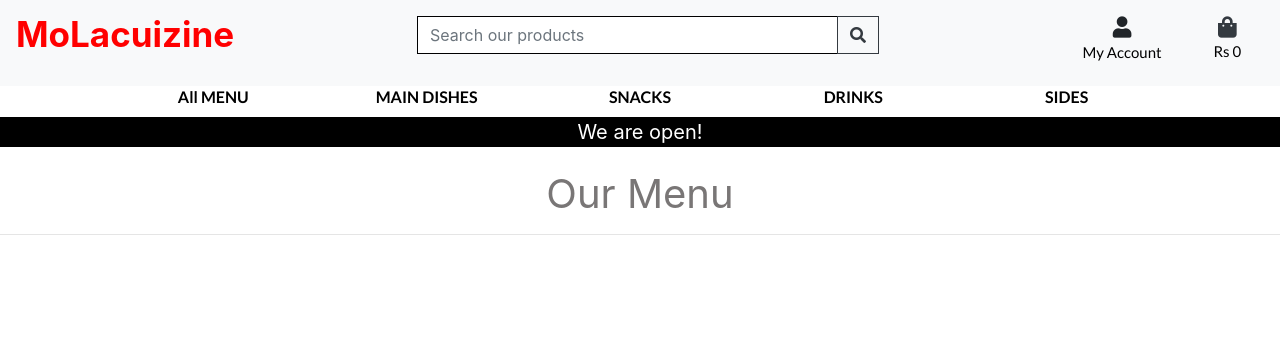
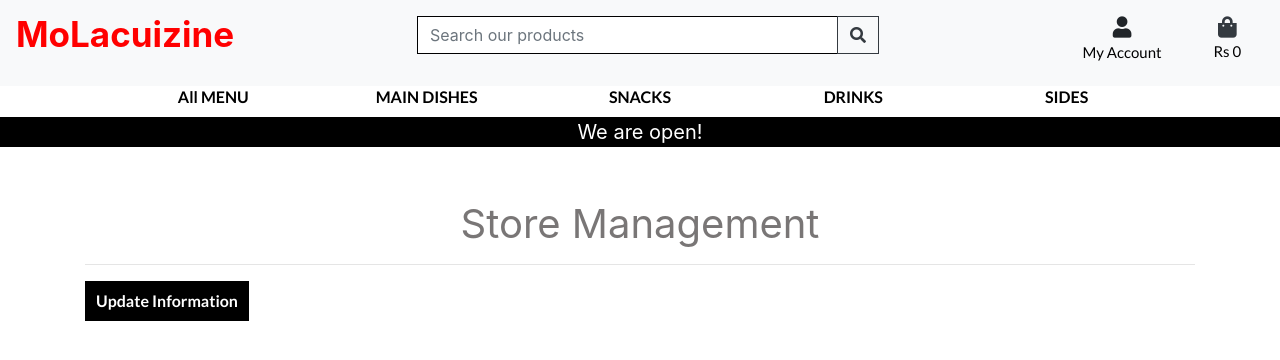
Before and after one commit to Code-Institute-Submissions/molacuizine, a Django app: page /products/store_management in a window 1280 px wide. Shown: the top 360 px of the page. Run offline with Django 3.2, Linux system fonts and the light colour scheme.

Commit message:
Add container class to store management page

```diff
--- a/products/templates/products/store_management.html
+++ b/products/templates/products/store_management.html
@@ -6,8 +6,14 @@
 {% endblock %}
 
 {% block content %}
-    <div class="container"></div>
-        <h1 class="header text-center">Our Menu</h1>
-        <hr>
-
+    <div class="empty-container"></div>
+        <div class="container">
+            <h1 class="header text-center">Store Management</h1>
+            <hr>
+            <form class="mt-3 w-50" action="#" method="POST" id="profile-update-form">
+                {% csrf_token %}
+                {{ form|crispy }}
+                <button class="allauth-button">Update Information</button>
+            </form>
+       </div>
 {% endblock %}
```
